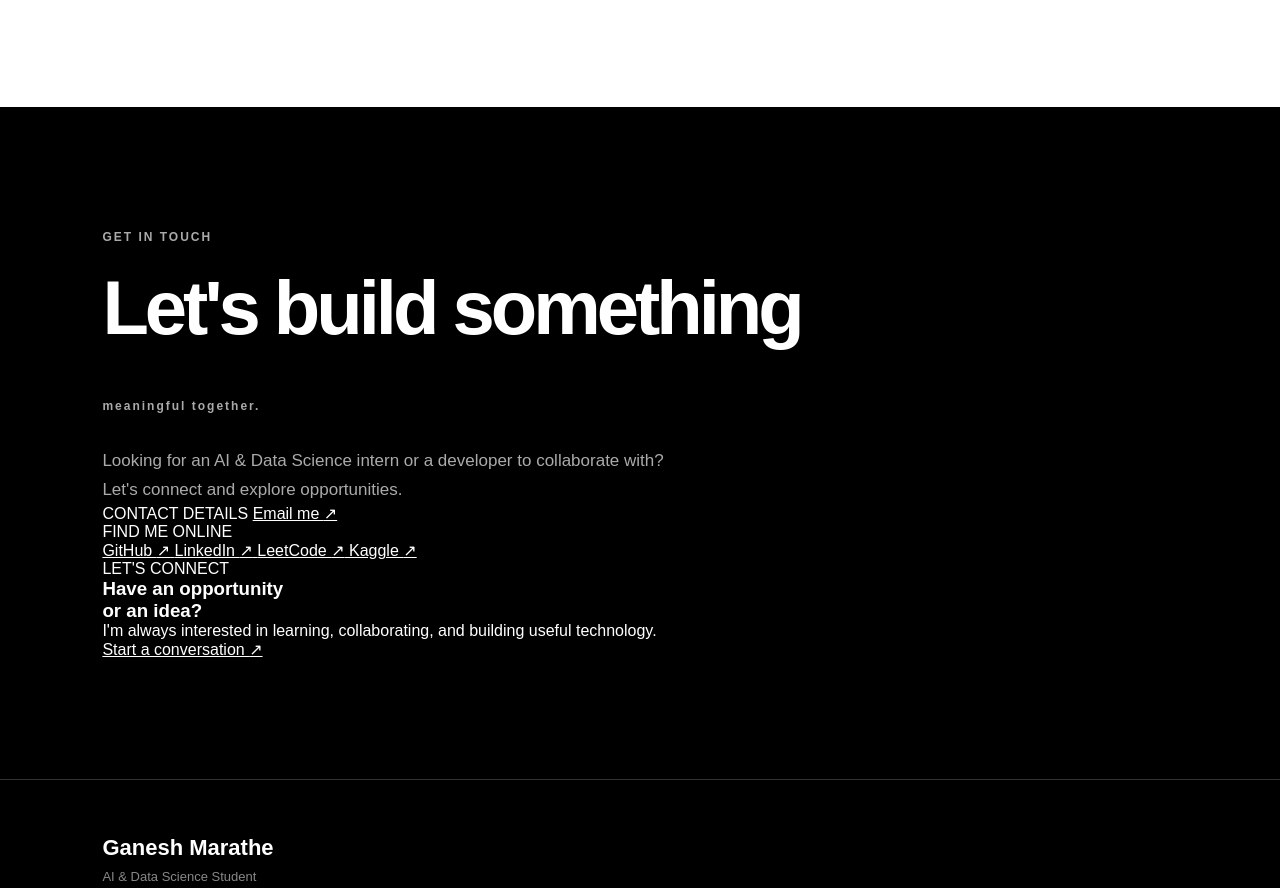
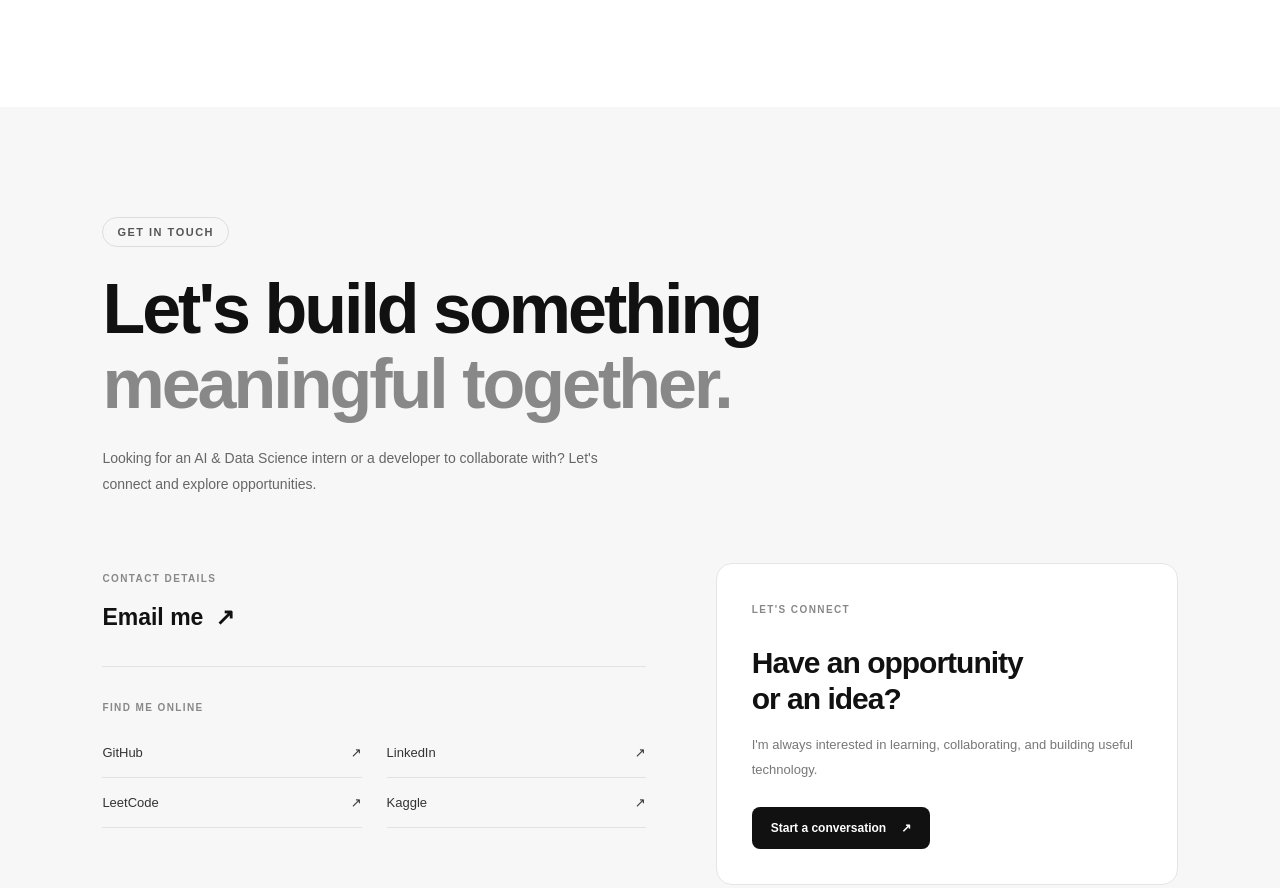
Before and after one commit to Ganesh-marathe/carriers-website, a website built with Vite: page index.html in a window 1280 px wide. Shown: the part 5516-6404 px from the top of the page. Built offline with nearby package versions, Linux system fonts and the light colour scheme; files whose address does not match are found by name.

Commit message:
correction contact.js file

```diff
--- a/src/components/Contact/contact.css
+++ b/src/components/Contact/contact.css
@@ -1,79 +1,193 @@
 .contact {
-  padding: 120px 8%;
-  background: #000000;
-  color: #ffffff;
+  padding: 110px 8%;
+  background: #f7f7f7;
+  color: #111111;
+}
+
+.contact-container {
+  max-width: 1200px;
+  margin: 0 auto;
 }
 
 .contact-heading {
-  max-width: 850px;
+  margin-bottom: 65px;
 }
 
-.contact-heading span {
-  font-size: 12px;
-  letter-spacing: 2px;
+.contact-label {
+  display: inline-block;
+  padding: 8px 14px;
+  border: 1px solid #dddddd;
+  border-radius: 30px;
+  color: #555555;
+  font-size: 11px;
   font-weight: 600;
-  color: #aaaaaa;
+  letter-spacing: 1.5px;
 }
 
 .contact-heading h2 {
-  margin: 25px 0;
-  font-size: clamp(45px, 6vw, 76px);
-  line-height: 1;
-  letter-spacing: -4px;
+  margin-top: 25px;
+  font-size: clamp(40px, 5.5vw, 70px);
+  line-height: 1.08;
+  letter-spacing: -3px;
 }
 
-.contact-heading p {
-  max-width: 600px;
-  color: #aaaaaa;
-  font-size: 17px;
-  line-height: 1.7;
+.contact-heading h2 span {
+  color: #888888;
 }
 
-.contact-links {
-  max-width: 850px;
-  margin-top: 65px;
+.contact-heading > p {
+  max-width: 510px;
+  margin-top: 22px;
+  color: #666666;
+  font-size: 14px;
+  line-height: 1.9;
 }
 
-.contact-links a {
+.contact-content {
+  display: grid;
+  grid-template-columns: 1fr 0.85fr;
+  gap: 70px;
+  align-items: start;
+}
+
+.contact-info {
+  padding-top: 10px;
+}
+
+.contact-small-label {
+  display: block;
+  color: #888888;
+  font-size: 10px;
+  font-weight: 700;
+  letter-spacing: 1.4px;
+}
+
+.contact-email {
+  display: inline-flex;
+  align-items: center;
+  gap: 12px;
+  margin-top: 20px;
+  color: #111111;
+  font-size: 23px;
+  font-weight: 600;
+  text-decoration: none;
+}
+
+.contact-email span,
+.contact-socials a span {
+  transition: transform 0.2s ease;
+}
+
+.contact-email:hover span,
+.contact-socials a:hover span {
+  transform: translate(3px, -3px);
+}
+
+.contact-divider {
+  height: 1px;
+  margin: 35px 0;
+  background: #e2e2e2;
+}
+
+.contact-socials {
+  display: grid;
+  grid-template-columns: repeat(2, minmax(0, 1fr));
+  gap: 0 25px;
+  margin-top: 15px;
+}
+
+.contact-socials a {
   display: flex;
   justify-content: space-between;
-  align-items: center;
-  padding: 24px 0;
-  border-top: 1px solid #463838;
-  color: #e42222;
+  padding: 17px 0;
+  border-bottom: 1px solid #e2e2e2;
+  color: #333333;
+  font-size: 13px;
   text-decoration: none;
-  transition: 0.2s ease;
+  transition: color 0.2s ease;
 }
 
-.contact-links a:last-child {
-  border-bottom: 1px solid #a71d1d;
+.contact-socials a:hover {
+  color: #888888;
 }
 
-.contact-links a:hover {
-  padding-left: 10px;
+.contact-cta {
+  padding: 35px;
+  border: 1px solid #e5e5e5;
+  border-radius: 16px;
+  background: #ffffff;
 }
 
-.contact-links span {
-  color: #704747;
-  font-size: 13px;
+.contact-cta-number {
+  color: #888888;
+  font-size: 10px;
+  font-weight: 700;
+  letter-spacing: 1.4px;
 }
 
-.contact-links strong {
-  font-size: 15px;
+.contact-cta h3 {
+  margin-top: 28px;
+  font-size: 30px;
+  line-height: 1.2;
+  letter-spacing: -1px;
 }
 
-@media (max-width: 700px) {
+.contact-cta p {
+  margin-top: 16px;
+  color: #777777;
+  font-size: 13px;
+  line-height: 1.9;
+}
+
+.contact-button {
+  display: inline-flex;
+  align-items: center;
+  justify-content: center;
+  gap: 15px;
+  margin-top: 25px;
+  padding: 14px 19px;
+  border-radius: 8px;
+  background: #111111;
+  color: #ffffff;
+  font-size: 12px;
+  font-weight: 600;
+  text-decoration: none;
+  transition: background 0.2s ease;
+}
+
+.contact-button:hover {
+  background: #333333;
+}
+
+@media (max-width: 800px) {
   .contact {
     padding: 80px 6%;
+  }
+
+  .contact-content {
+    grid-template-columns: 1fr;
+    gap: 45px;
   }
 
   .contact-heading h2 {
     letter-spacing: -2px;
   }
+}
 
-  .contact-links a {
-    flex-direction: column;
-    align-items: flex-start;
-    gap: 8px;
+@media (max-width: 480px) {
+  .contact-cta {
+    padding: 25px;
+  }
+
+  .contact-cta h3 {
+    font-size: 26px;
+  }
+
+  .contact-email {
+    font-size: 19px;
+  }
+
+  .contact-socials {
+    gap: 0 16px;
   }
 }
```
